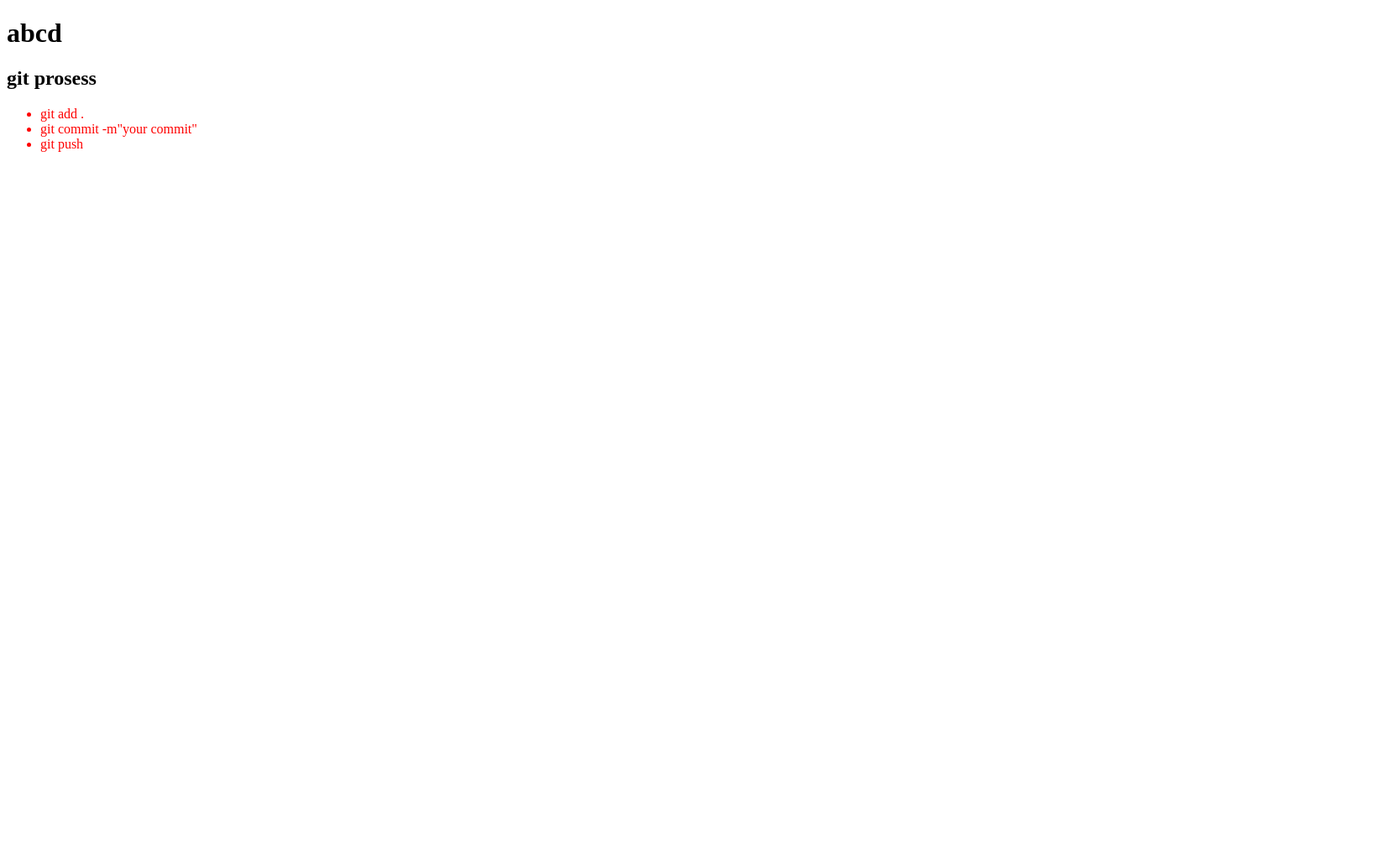
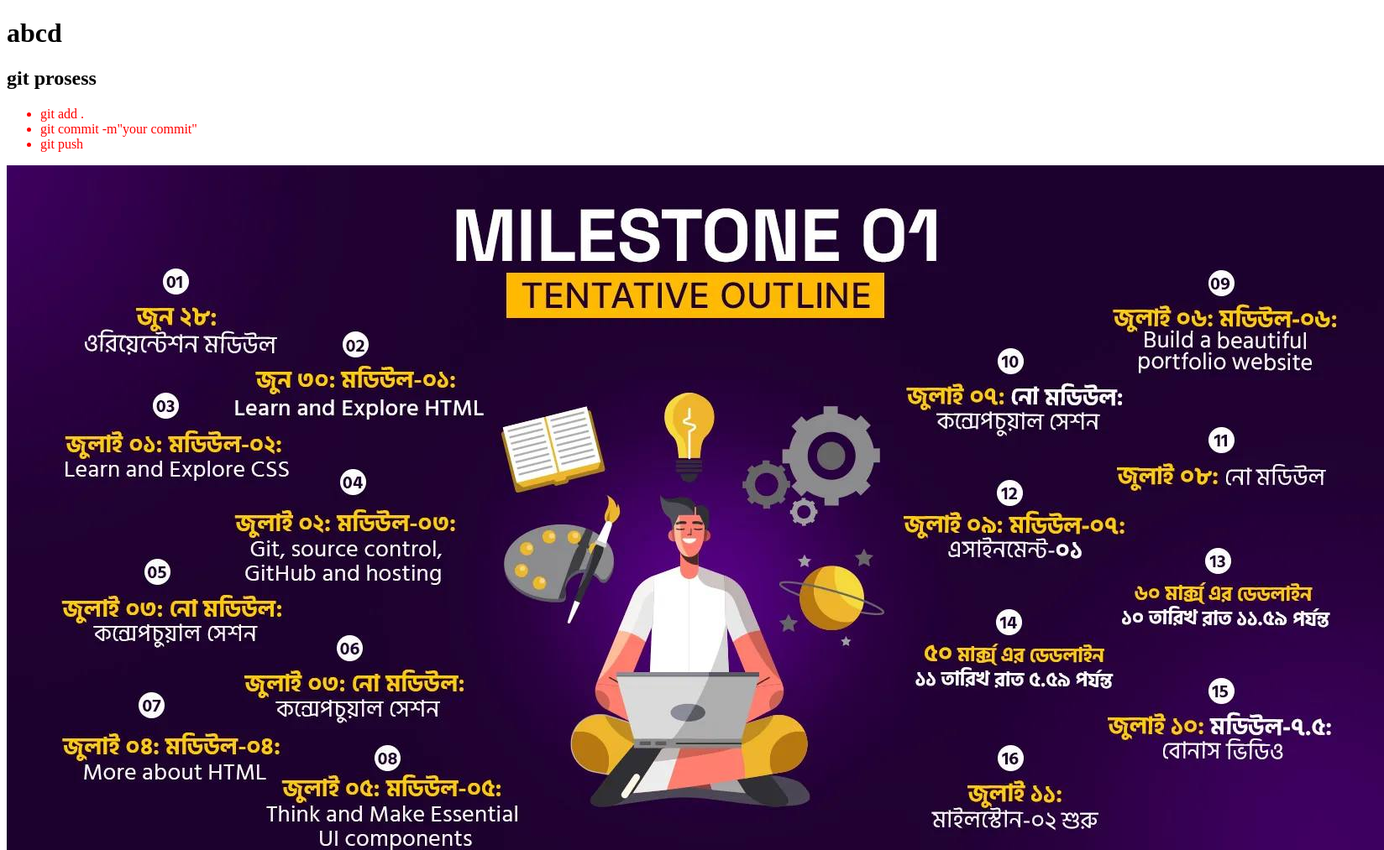
Before and after one commit to Motiur-Rahman-Dhrubo/my-first-git, a plain HTML site: page index.html in a window 1280 px wide. Shown: the top 1013 px of the page at 84% size, 1648 px wide, since content can reach past the window. Before the commit the page ends 800 px from the top, so only its background shows below. Drawn offline with Linux system fonts and the light colour scheme.

Commit message:
image add

```diff
--- a/index.html
+++ b/index.html
@@ -14,5 +14,6 @@
         <li>git commit -m"your commit"</li>
         <li>git push</li>
     </ul>
+    <img src="image/449115389_1996168320799191_6190907501055510574_n.jpg" alt="kim m">
 </body>
 </html>
```
Also changed, not shown: image/449115389_1996168320799191_6190907501055510574_n.jpg (added).
